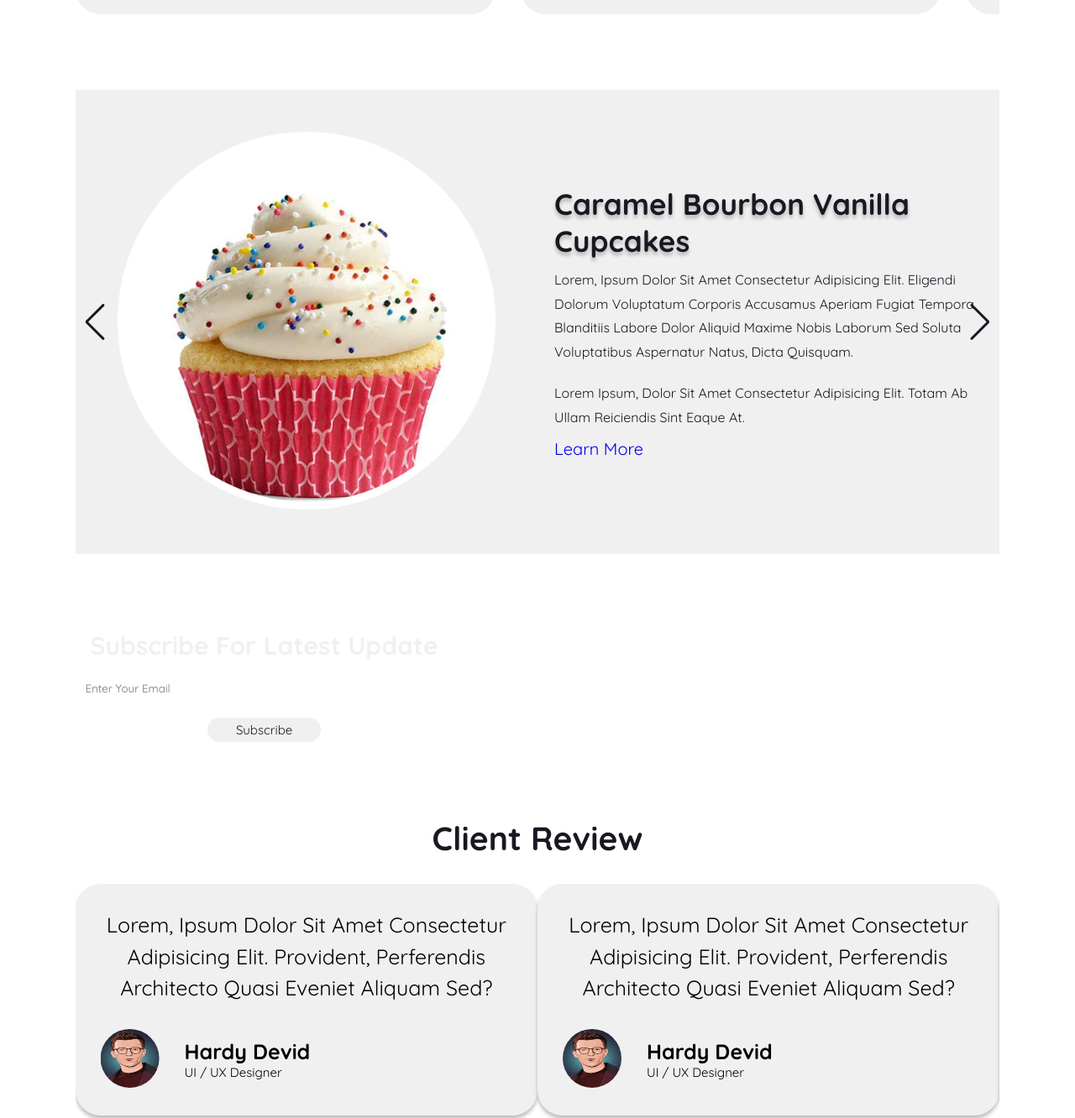
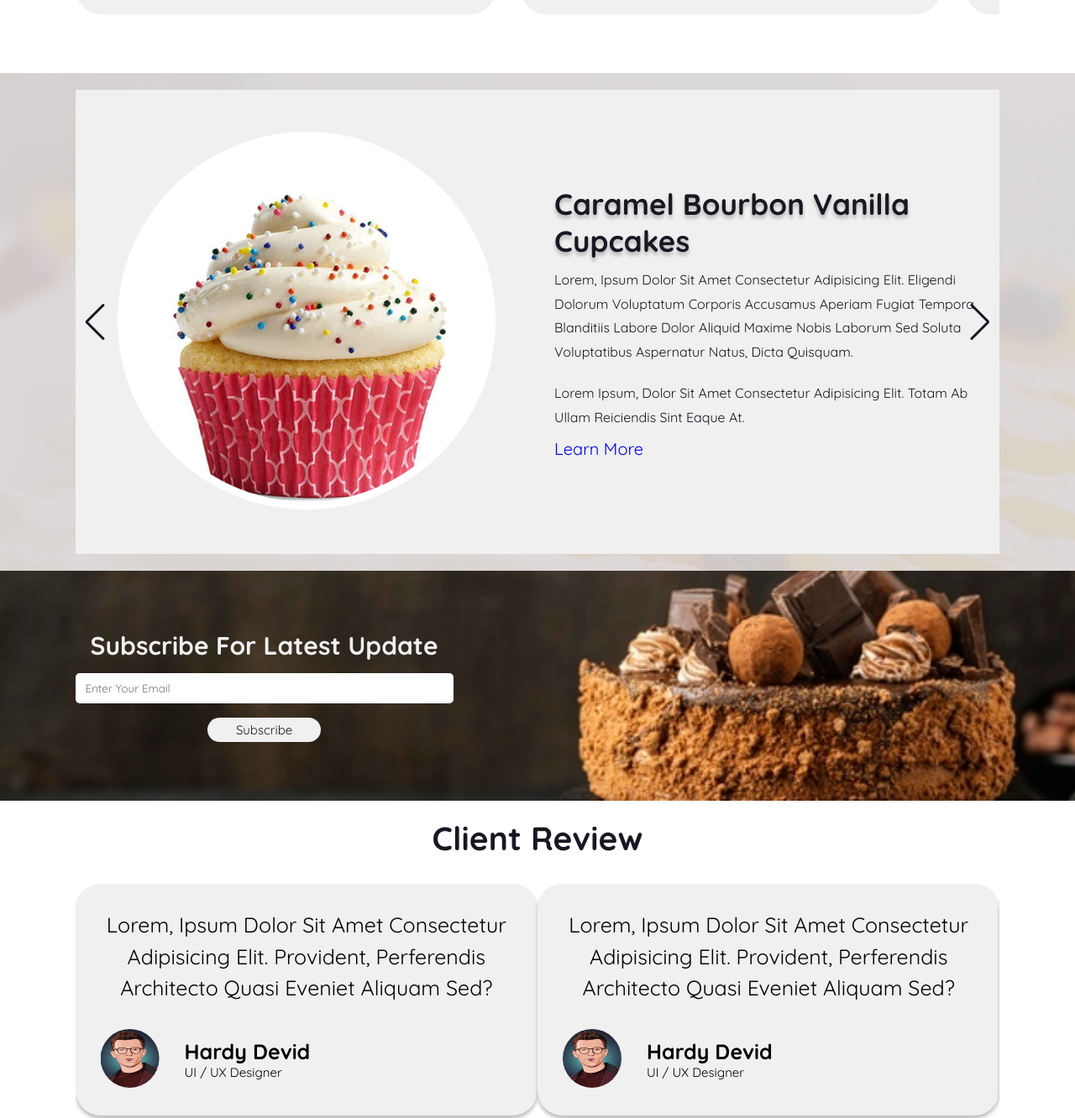
Before and after one commit to Saranya080903/sweet-cake1, a plain HTML site: page index.html in a window 1280 px wide. Shown: the part 1946-3278 px from the top of the page at 84% size. Drawn offline with nearby package versions, Linux system fonts and the light colour scheme; files whose address does not match are found by name.

Commit message:
Update style.css

```diff
--- a/style.css
+++ b/style.css
@@ -207,7 +207,7 @@ section{
 }
 
 .blogs{
-    background: url(images/backGround.png) no-repeat;
+    background: url(backGround.png) no-repeat;
     background-size: cover;
     background-position: center center;
 }
@@ -251,7 +251,7 @@ section{
 }
 
 .newsletter{
-    background: url(images/new.jpg) no-repeat;
+    background: url(new.jpg) no-repeat;
     background-size: cover;
     background-position: center center;
     background-attachment: fixed;
@@ -334,7 +334,7 @@ section{
 }
 
 .footer {
-    background: url(images/backGround.png) no-repeat;
+    background: url(backGround.png) no-repeat;
     background-size: cover;
     background-position: center center;
 }
```
